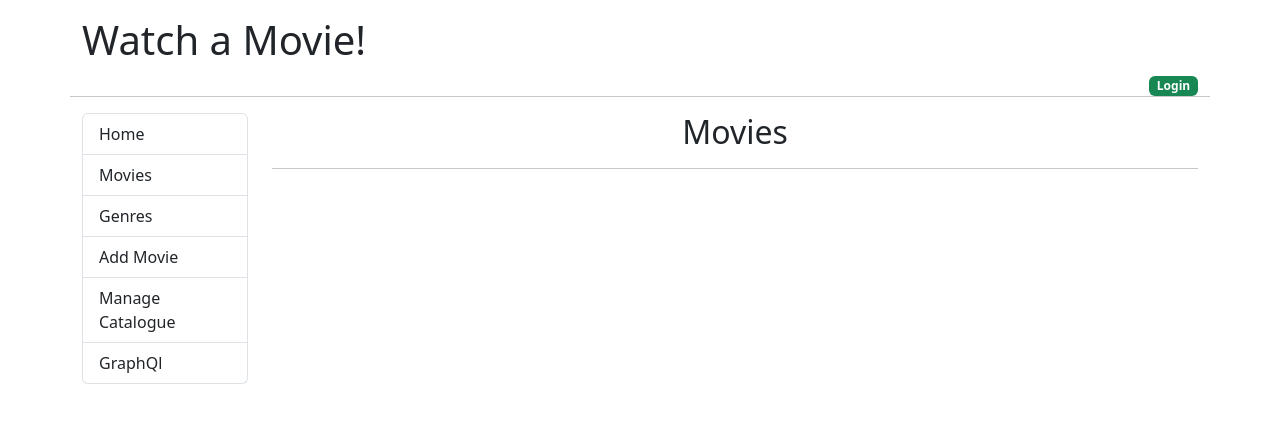
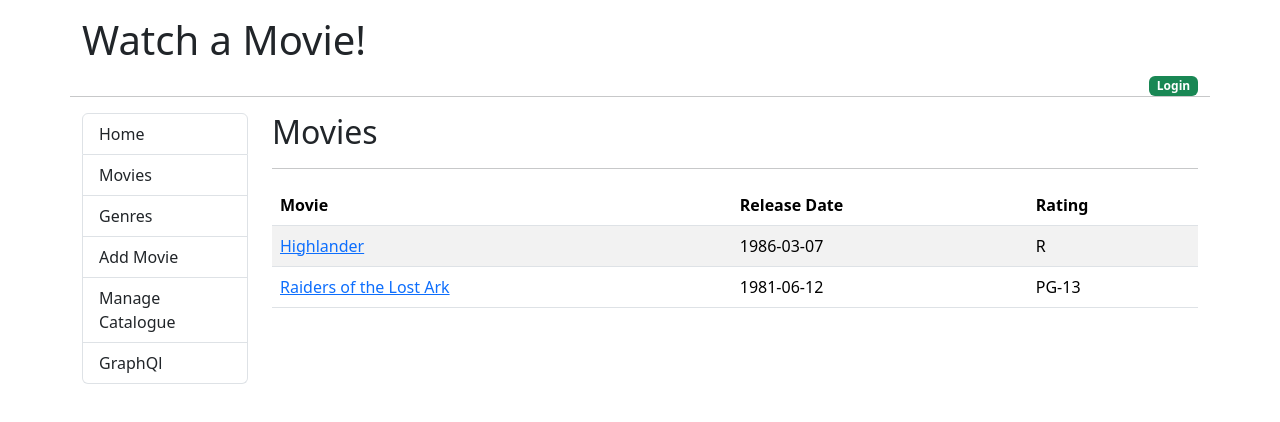
Before and after one commit to louismomo66/go_movie_App, a React (Create React App) app in the folder front-end/: page /movies in a window 1280 px wide. Shown: the top 422 px of the page. Built offline with nearby package versions, Linux system fonts and the light colour scheme.

Commit message:
working with the movies component

```diff
--- a/front-end/src/App.js
+++ b/front-end/src/App.js
@@ -1,4 +1,4 @@
-import {Outlet} from 'react-router-dom';
+import {Link, Outlet} from 'react-router-dom';
 
 
 function App() {
@@ -9,7 +9,7 @@
           <h1 className="mt-3">Watch a Movie!</h1>
         </div>
         <div className="col text-end">
-          <a href="#!"><span className="badge bg-success">Login</span></a>
+          <Link to="/login"><span className="badge bg-success">Login</span></Link>
         </div>
         <hr className="mb-3"></hr>
       </div>
@@ -17,12 +17,12 @@
         <div className="col-md-2">
           <nav>
             <div className="list-group">
-              <a href="/" className="list-group-item list-group-item-action">Home</a>
-              <a href="/movies" className="list-group-item list-group-item-action">Movies</a>
-              <a href="#!" className="list-group-item list-group-item-action">Genres</a>
-              <a href="#!" className="list-group-item list-group-item-action">Add Movie</a>
-              <a href="#!" className="list-group-item list-group-item-action">Manage Catalogue</a>
-              <a href="#!" className="list-group-item list-group-item-action">GraphQl</a>
+              <Link to="/" className="list-group-item list-group-item-action">Home</Link>
+              <Link to="/movies" className="list-group-item list-group-item-action">Movies</Link>
+              <Link to="/genres" className="list-group-item list-group-item-action">Genres</Link>
+              <Link to="/admin/movie/0" className="list-group-item list-group-item-action">Add Movie</Link>
+              <Link to="/manage-catalogue" className="list-group-item list-group-item-action">Manage Catalogue</Link>
+              <Link to="/graphql" className="list-group-item list-group-item-action">GraphQl</Link>
 
             </div>
           </nav>
--- /dev/null
+++ b/front-end/src/components/EditMovie.js
@@ -0,0 +1,13 @@
+
+const EditMovie =() => {
+    return(
+
+        <div>
+            <h2>EditMovie</h2>
+            <hr />
+
+        </div>
+
+    )
+}
+export default EditMovie;
--- /dev/null
+++ b/front-end/src/components/Genres.js
@@ -0,0 +1,13 @@
+
+const Genres =() => {
+    return(
+
+        <div>
+            <h2>Genres</h2>
+            <hr />
+
+        </div>
+
+    )
+}
+export default Genres;
--- /dev/null
+++ b/front-end/src/components/GraphQL.js
@@ -0,0 +1,13 @@
+
+const GraphQl =() => {
+    return(
+
+        <div>
+            <h2>GraphQl</h2>
+            <hr />
+
+        </div>
+
+    )
+}
+export default GraphQl;
--- a/front-end/src/components/Home.js
+++ b/front-end/src/components/Home.js
@@ -1,11 +1,15 @@
-import Ticket from './../images/movie_tickets.jpg';
+import Ticket from '../images/movie_tickets.jpg';
+
+import {Link} from "react-router-dom";
 const Home =() => {
     return(
         <>
         <div className="text-center">
             <h2>Find a movie to watch tonight!</h2>
             <hr />
+            <Link to = "/movies">
             <img src={Ticket} alt="movie tickets"></img>
+            </Link>
         </div>
         </>
     )
--- /dev/null
+++ b/front-end/src/components/Login.js
@@ -0,0 +1,13 @@
+
+const Login =() => {
+    return(
+
+        <div>
+            <h2>Login</h2>
+            <hr />
+
+        </div>
+
+    )
+}
+export default Login;
--- /dev/null
+++ b/front-end/src/components/ManageCatalogue.js
@@ -0,0 +1,13 @@
+
+const ManageCataloge=() => {
+    return(
+
+        <div>
+            <h2>ManageCataloge</h2>
+            <hr />
+
+        </div>
+
+    )
+}
+export default ManageCataloge;
--- a/front-end/src/components/Movies.js
+++ b/front-end/src/components/Movies.js
@@ -1,13 +1,57 @@
+import { useEffect, useState } from "react";
+import { Link } from "react-router-dom";
+function Movies() {
+    const [movies, setMovies] = useState([]);
+    useEffect(() => {
+        let moviesList = [
+            {
+                id: 1,
+                title: "Highlander",
+                release_date: "1986-03-07",
+                runtime: 116,
+                mpaa_tating: "R",
+                description: "Some long description",
+            },
+            {
+                id: 2,
+                title: "Raiders of the Lost Ark",
+                release_date: "1981-06-12",
+                runtime: 115,
+                mpaa_tating: "PG-13",
+                description: "Some long description",
+            },
+        ];
+        setMovies(moviesList);
+    }, []);
+    return (
 
-const Movies =() => {
-    return(
-        <>
-        <div className="text-center">
+        <div>
             <h2>Movies</h2>
             <hr />
+            <table className="table table-striped table-hover">
+                <thead>
+                    <tr>
+                        <th>Movie</th>
+                        <th>Release Date</th>
+                        <th>Rating</th>
+                    </tr>
+                </thead>
+                <tbody>
+                    {movies.map((m) => (
+                        <tr key={m.id}>
+                            <td>
+                                <Link to={`/movies/${m.id}`}>
+                                    {m.title}
+                                </Link>
+                            </td>
+                            <td>{m.release_date}</td>
+                            <td>{m.mpaa_tating}</td>
+                        </tr>
+                    ))}
+                </tbody>
+            </table>
+        </div>
 
-        </div>
-        </>
-    )
+    );
 }
 export default Movies;
--- a/front-end/src/index.js
+++ b/front-end/src/index.js
@@ -5,18 +5,42 @@
 import ErrorPage from './components/ErrorPage';
 import Home from './components/Home';
 import Movies from './components/Movies';
-
+import Genres from './components/Genres';
+import EditMovie from './components/EditMovie';
+import ManageCatalogue from './components/ManageCatalogue';
+import GraphQL from './components/GraphQL';
+import Login from './components/Login';
 const router = createBrowserRouter([
   {
     path: "/",
     element:<App/>,
     errorElement: <ErrorPage/>,
     children: [
-      {index: true,elemet: <Home />},
+      {index: true,element: <Home />},
       {
         path: "/movies",
         element: <Movies />,
-      }
+      },
+      {
+        path: "/genres",
+        element: <Genres />,
+      },
+      {
+        path: "/admin/movie/0",
+        element: <EditMovie />,
+      },
+      {
+        path: "/manage-catalogue",
+        element: <ManageCatalogue />,
+      },
+      {
+        path: "/graphql",
+        element: <GraphQL/>,
+      },
+      {
+        path: "/login",
+        element: <Login/>,
+      },
     ]
   }
 ])
```
Also changed, not shown: front-end/src/components/Movie.js (added, +13 -0 lines), 1 other file (tests, documents, lock files or other folders).
